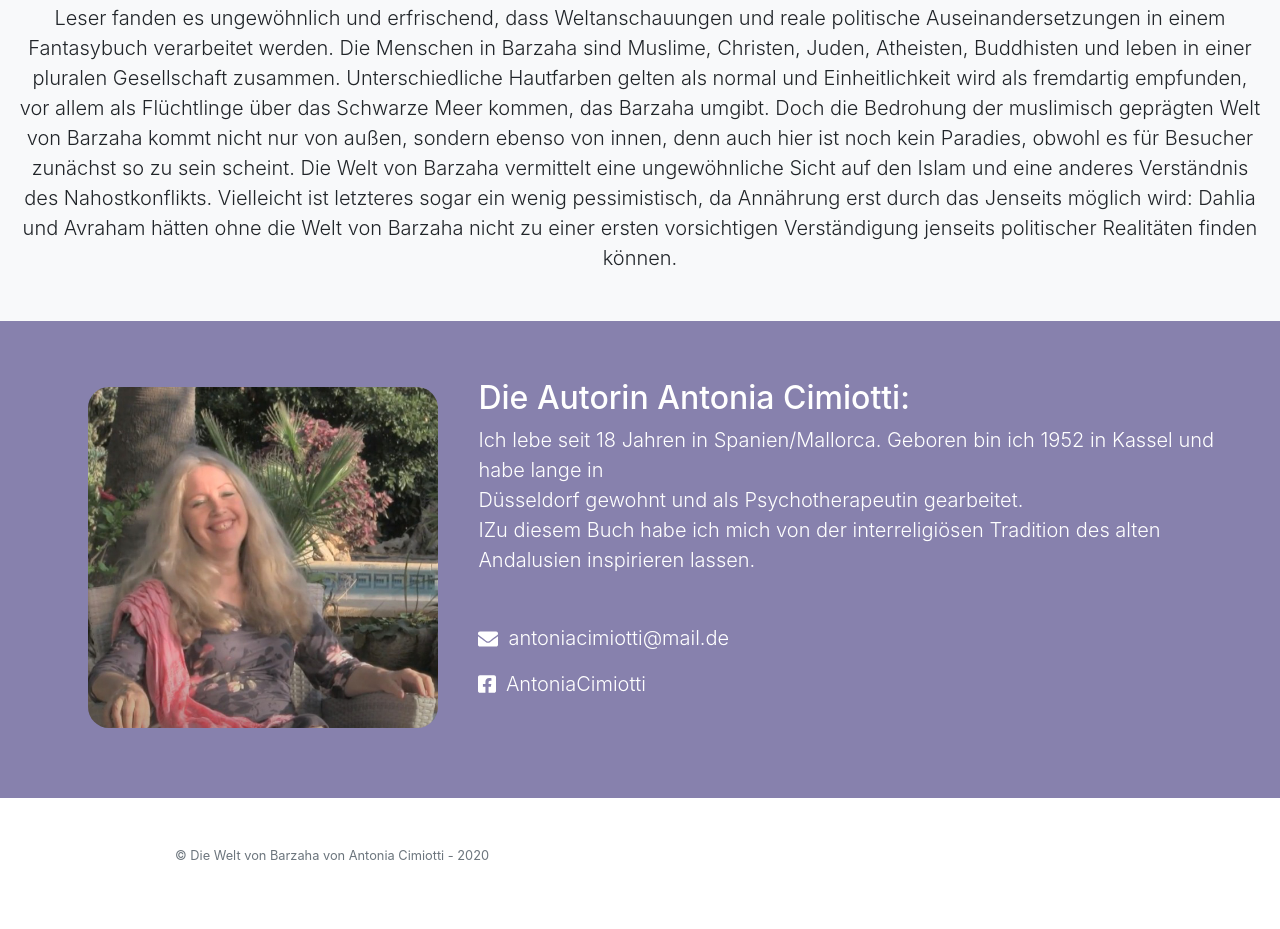
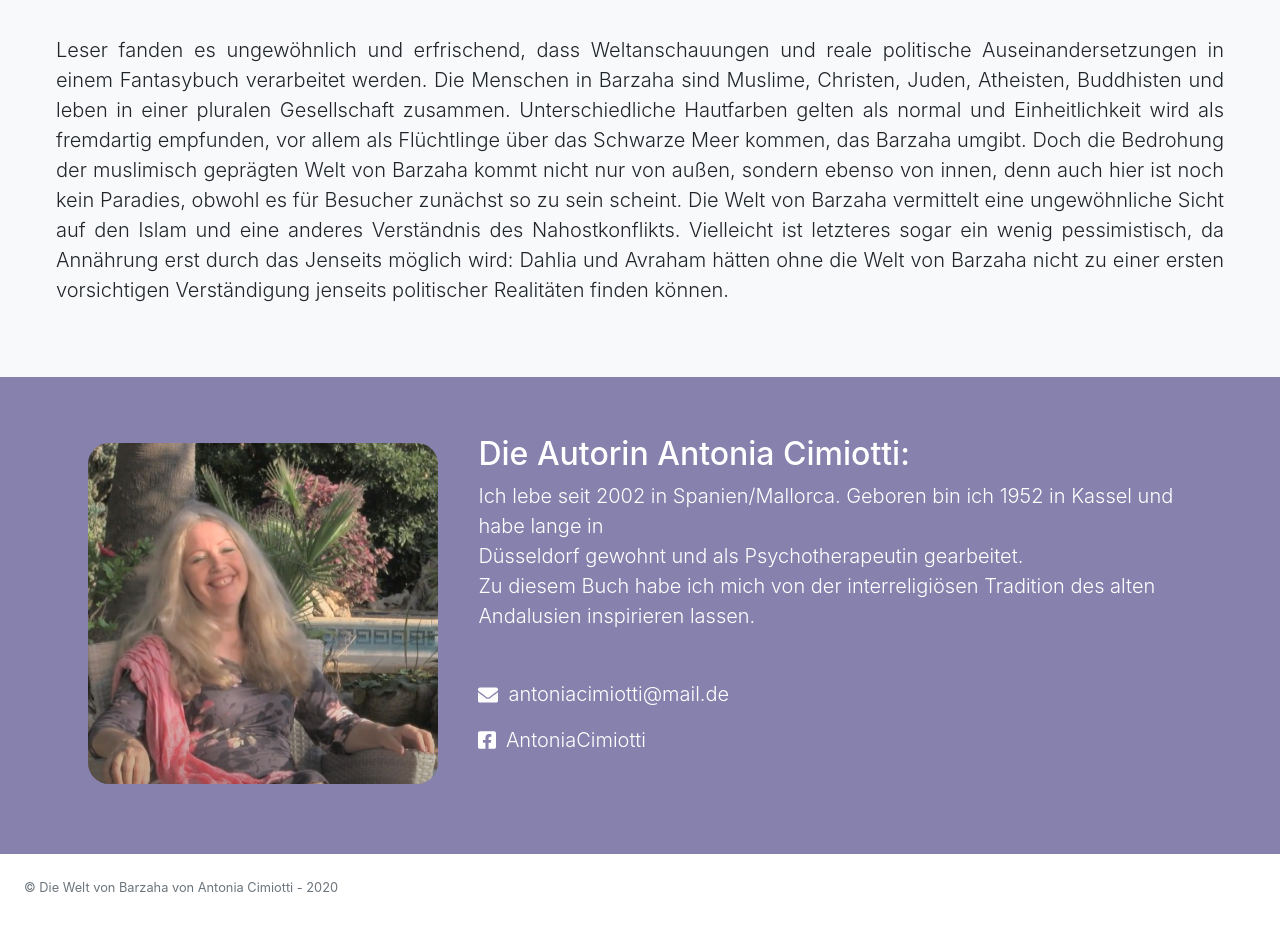
Before and after one commit to fayrouzAhmed/barzaha, a plain HTML site: page index.html in a window 1280 px wide. Shown: the part 1668-2597 px from the top of the page. Drawn offline with Linux system fonts and the light colour scheme.

Commit message:
Update index 2024

```diff
--- a/index.html
+++ b/index.html
@@ -26,7 +26,7 @@
   <div class="bg-light text-center overflow-hidden">
     <div class="my-3 p-3">
       <h2 class="display-5">Die Welt von Barzaha</h2>
-      <p class="lead">Leser fanden es ungewöhnlich und erfrischend, dass Weltanschauungen und reale politische Auseinandersetzungen in einem Fantasybuch verarbeitet werden.
+      <p class="lead text-justify" style="margin:40px;">Leser fanden es ungewöhnlich und erfrischend, dass Weltanschauungen und reale politische Auseinandersetzungen in einem Fantasybuch verarbeitet werden.
         Die Menschen in Barzaha sind Muslime, Christen, Juden, Atheisten, Buddhisten und leben in einer pluralen Gesellschaft zusammen. Unterschiedliche Hautfarben gelten als normal und Einheitlichkeit wird als fremdartig empfunden, vor allem als Flüchtlinge über das Schwarze Meer kommen, das Barzaha umgibt.
         Doch die Bedrohung der muslimisch geprägten Welt von Barzaha kommt nicht nur von außen, sondern ebenso von innen, denn auch hier ist noch kein Paradies, obwohl  es für Besucher zunächst so zu sein scheint.
         Die Welt von Barzaha vermittelt eine ungewöhnliche Sicht auf den Islam und eine anderes Verständnis des Nahostkonflikts. Vielleicht ist letzteres sogar ein wenig pessimistisch, da Annährung erst durch das Jenseits möglich wird:  Dahlia und Avraham hätten ohne die Welt von Barzaha nicht zu einer ersten vorsichtigen Verständigung jenseits politischer Realitäten finden können.</p>
@@ -40,17 +40,15 @@
     <img src="Images/profile 2.jpeg" alt="profile shadow-sm mx-auto" style="margin: 40px; width: 30%; border-radius: 21px 21px 21px 21px; float:left;">
     <div class="my-3 py-3">
       <h2 class="display-5">Die Autorin Antonia Cimiotti:</h2>
-      <p class="lead">Ich lebe seit 18 Jahren in Spanien/Mallorca. Geboren bin ich 1952 in Kassel und habe lange in<br>Düsseldorf gewohnt und als Psychotherapeutin gearbeitet.<br>IZu diesem Buch habe ich mich von der interreligiösen Tradition des alten Andalusien inspirieren lassen.</p>
+      <p class="lead">Ich lebe seit 2002 in Spanien/Mallorca. Geboren bin ich 1952 in Kassel und habe lange in<br>Düsseldorf gewohnt und als Psychotherapeutin gearbeitet.<br>Zu diesem Buch habe ich mich von der interreligiösen Tradition des alten Andalusien inspirieren lassen.</p>
     </div>
     <p class="lead" ><img style="float: left; height:20px; margin-right: 10px; margin-top: 6px;" src="Images/envelope.svg" alt="phone"> <a href="mailto:antoniacimiotti@mail.de" style="color: white;">antoniacimiotti@mail.de</a></p>
     <p class="lead" ><img style="float: left; height:20px; margin-right: 10px; margin-top: 5px;" src="Images/facebook.svg" alt="phone"> <a href="https://www.facebook.com/AntoniaCimiotti" style="color: white;">AntoniaCimiotti</a></p>
   </div>
 </div>
 
-<footer class="container py-5">
-  <div class="row">
-    <div class="col-12 col-md">
-      <small class="d-block mb-3 text-muted">&copy; Die Welt von Barzaha von Antonia Cimiotti - 2020</small>
+<footer>
+  <small class="d-block mb-3 text-muted" style="margin:24px;">&copy; Die Welt von Barzaha von Antonia Cimiotti - 2020</small>
     </div>
   </div>
 </footer>
```
